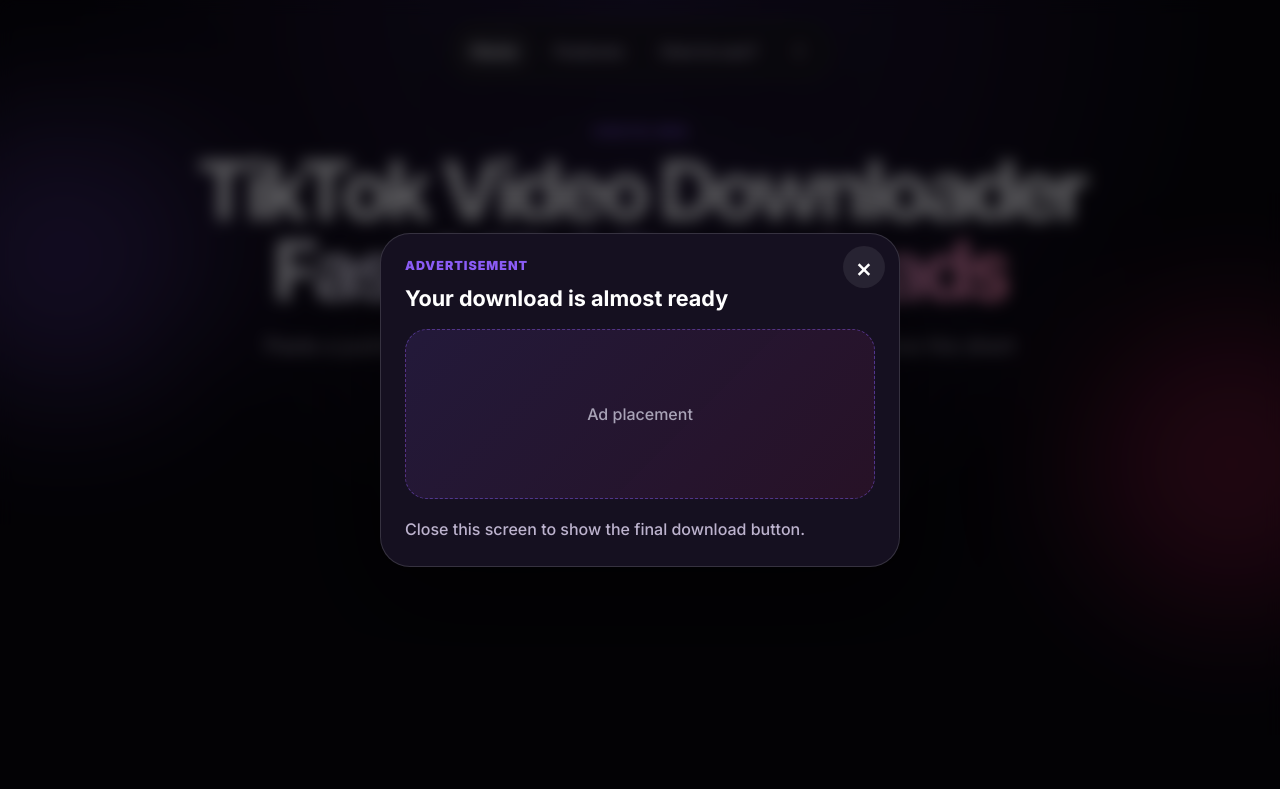
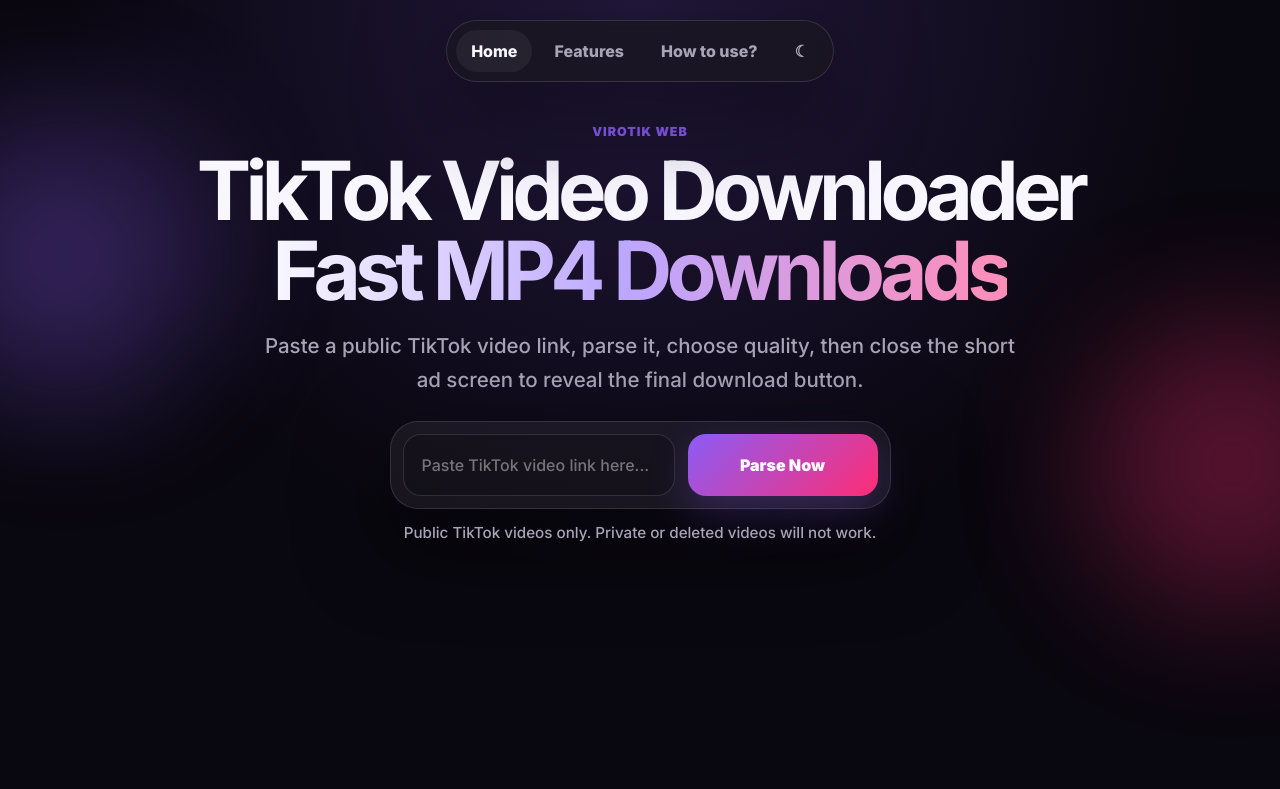
Before and after one commit to c00704781-maker/Myvirotikwebsite, a website: page public/index.html in a window 1280 px wide. Shown: the top 789 px of the page. Drawn offline with Linux system fonts and the light colour scheme; no server answers.

Commit message:
Fix hidden modal display on page load

```diff
--- a/public/styles.css
+++ b/public/styles.css
@@ -175,10 +175,11 @@ details p { margin-top: 16px; }
 .footer-links a { color: var(--muted); }
 .footer-links a:hover { color: var(--text); }
 
+.modal[hidden] { display: none !important; }
 .modal { position: fixed; inset: 0; z-index: 50; display: grid; place-items: center; padding: 18px; background: rgba(0,0,0,.62); backdrop-filter: blur(8px); }
 .modal-card { width: min(520px, 100%); background: #151020; color: #fff; border: 1px solid rgba(255,255,255,.14); border-radius: 30px; padding: 24px; box-shadow: var(--shadow); position: relative; }
 .modal-card.compact-ad { margin-top: 0; }
-.modal-close { position: absolute; top: 12px; right: 14px; width: 42px; height: 42px; border-radius: 999px; border: 0; background: rgba(255,255,255,.08); color: #fff; font-size: 26px; }
+.modal-close { position: absolute; top: 12px; right: 14px; width: 42px; height: 42px; border-radius: 999px; border: 0; background: rgba(255,255,255,.08); color: #fff; font-size: 26px; z-index: 3; touch-action: manipulation; }
 .modal-note { color: #bdb3ce; margin: 10px 0 0; line-height: 1.55; }
 
 @media (min-width: 760px) {
```
